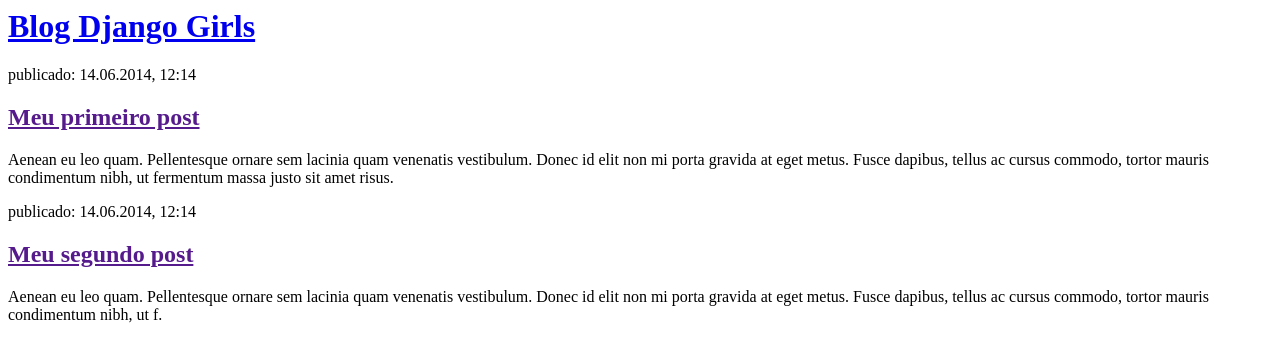
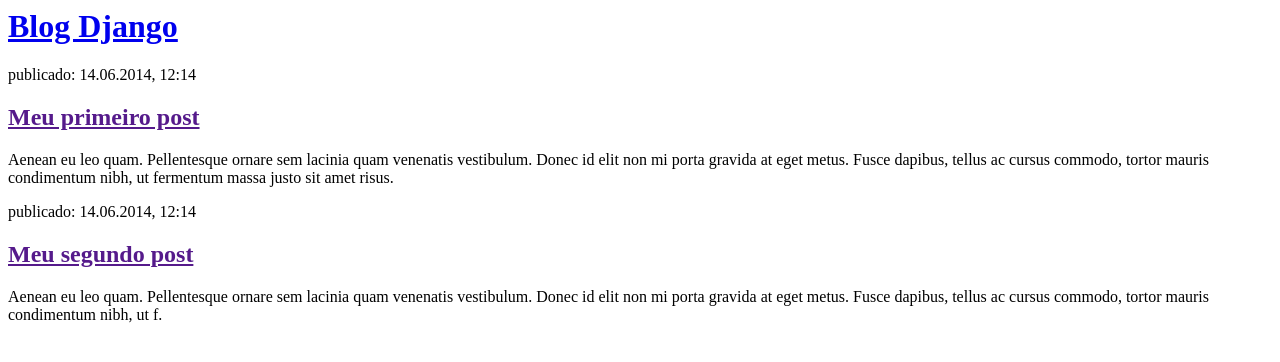
Before and after one commit to MrclGrecco/my-first-blog, a Django app: page / in a window 1280 px wide. Shown: the top 362 px of the page. Run offline with Django 3.2, Linux system fonts and the light colour scheme.

Commit message:
Update post_list.html

```diff
--- a/blog/templates/blog/post_list.html
+++ b/blog/templates/blog/post_list.html
@@ -4,7 +4,7 @@
     </head>
     <body>
         <div>
-            <h1><a href="/">Blog Django Girls</a></h1>
+            <h1><a href="/">Blog Django</a></h1>
         </div>
 
         <div>
```
